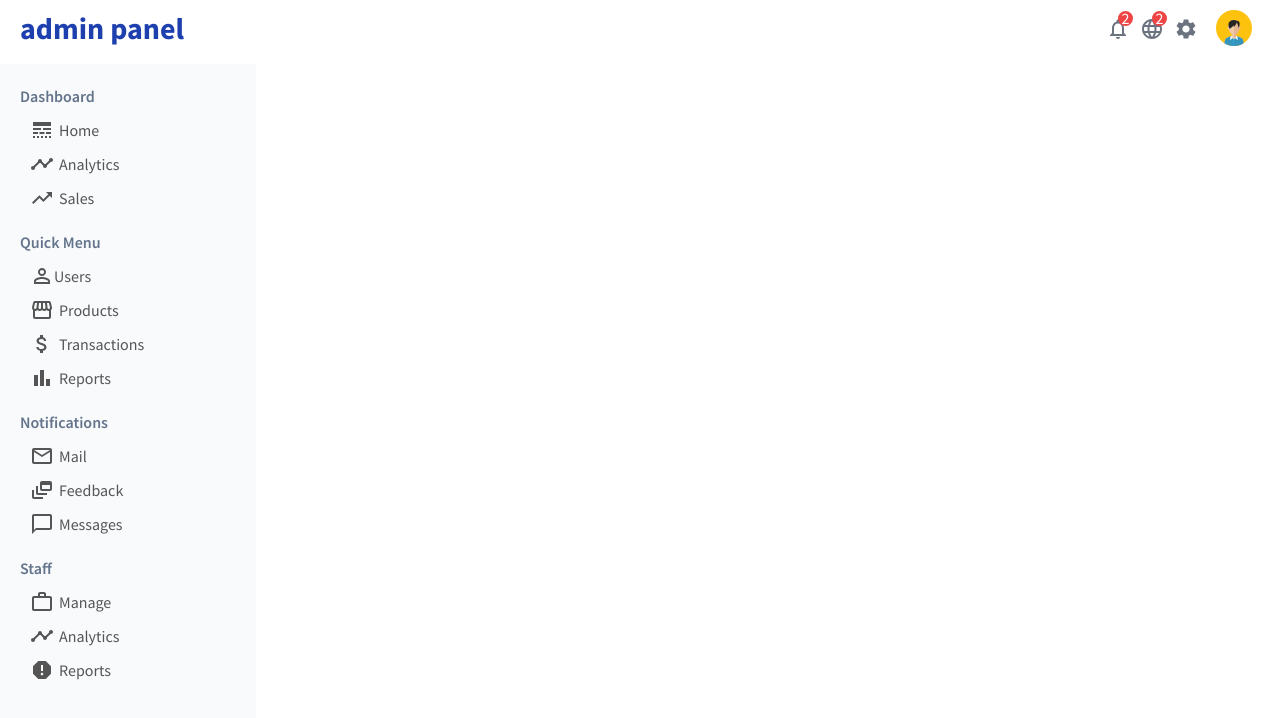
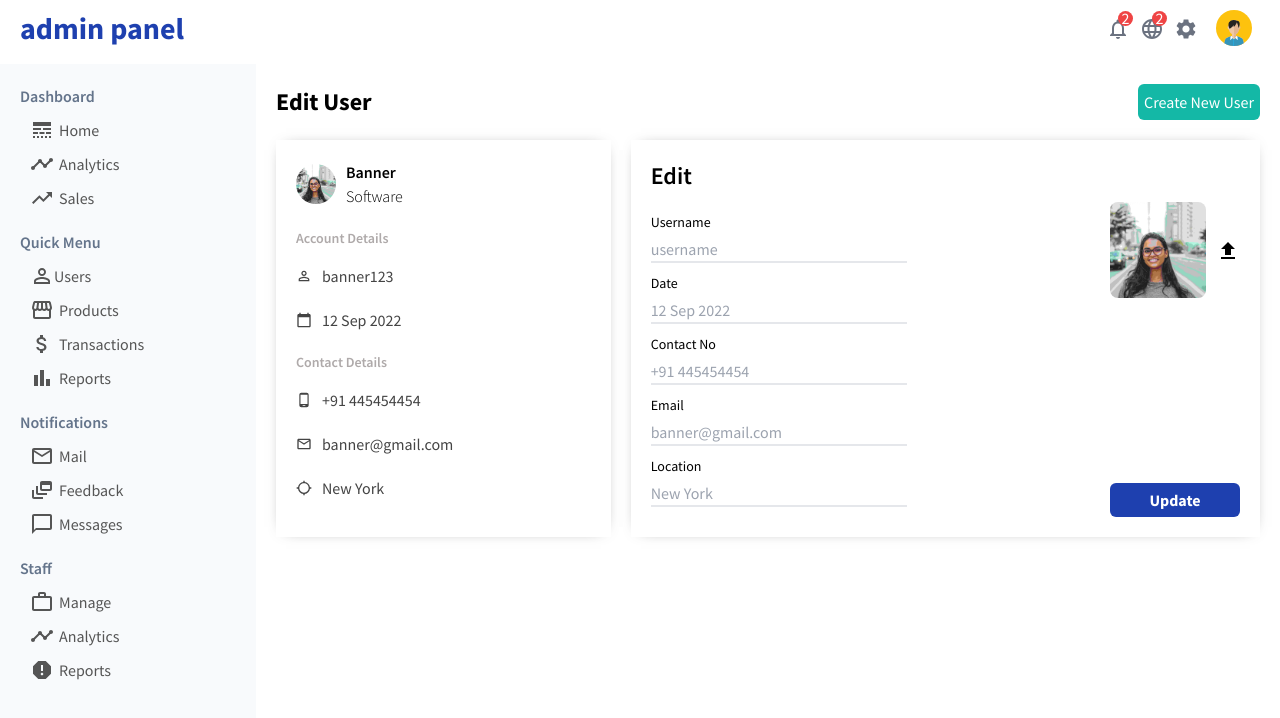
Before and after one commit to shubhamsarkar2587/admin-panel, a React (Create React App) app: page /user/1 in a window 1280 px wide. Shown: the top 718 px of the page. Built offline with nearby package versions, Linux system fonts and the light colour scheme.

Commit message:
Title: Added create new user page Dev: Shubham Date: 16 Nov 2022

```diff
--- a/src/App.jsx
+++ b/src/App.jsx
@@ -2,6 +2,9 @@ import { Routes, Route } from "react-router-dom";
 import Sidebar from "./components/sidebar/Sidebar"
 import Topbar from "./components/topbar/Topbar"
 import Home from "./pages/home/Home";
+import NewUser from "./pages/newUser/NewUser";
+import Products from "./pages/products/Products";
+import User from "./pages/user/User";
 import UserList from "./pages/userLIst/UserList";
 
 const App = () => {
@@ -16,6 +19,9 @@ const App = () => {
           <Routes>
             <Route path="/" element={<Home />}></Route>
             <Route path="/users" element={<UserList />}></Route>
+            <Route path="/user/:userId" element={<User />}></Route>
+            <Route path="/new-user" element={<NewUser />}></Route>
+            <Route path="/products" element={<Products />}></Route>
           </Routes>
         </div>
       </div>
--- a/src/assets/asset.js
+++ b/src/assets/asset.js
@@ -1,6 +1,7 @@
 import avatarLogin from "./svg/avatar.svg";
 
 import userImage from "./png/user_image.png"
+import userImage2 from "./png/user_image2.jpg"
 
 // all svg imports
 export const svgAssets = {
@@ -9,5 +10,6 @@ export const svgAssets = {
 
 // all png imports
 export const pngAssets = {
-    userImage
+    userImage,
+    userImage2
 }
--- a/src/components/dataTable/DataTable.jsx
+++ b/src/components/dataTable/DataTable.jsx
@@ -11,6 +11,7 @@ const Table = ({ columns, rows, pageSize}) => {
         rowsPerPageOptions={[5]}
         checkboxSelection
         disableSelectionOnClick
+        disableUnderline
       />
     </div>
   )
--- a/src/components/sidebar/Sidebar.jsx
+++ b/src/components/sidebar/Sidebar.jsx
@@ -16,11 +16,11 @@ const Sidebar = () => {
                 Home
               </li>
             </Link>
-            <li className="p-[5px] rounded-lg hover:bg-slate-100 flex items-center cursor-pointer">
+            <li className="p-[5px] rounded-lg  flex items-center">
               <Timeline className="mr-[5px]" />
               Analytics
             </li>
-            <li className="p-[5px] rounded-lg hover:bg-slate-100 flex items-center cursor-pointer">
+            <li className="p-[5px] rounded-lg  flex items-center">
               <TrendingUp className="mr-[5px]" />
               Sales
             </li>
@@ -36,17 +36,17 @@ const Sidebar = () => {
                 Users
               </li>
             </Link>
-            {/* <Link to="/products" className="link"> */}
+            <Link to="/products" className="link">
               <li className="p-[5px] rounded-lg hover:bg-slate-100 flex items-center cursor-pointer">
                 <Storefront className="mr-[5px]" />
                 Products
               </li>
-            {/* </Link> */}
-            <li className="p-[5px] rounded-lg hover:bg-slate-100 flex items-center cursor-pointer">
+            </Link>
+            <li className="p-[5px] rounded-lg flex items-center">
               <AttachMoney className="mr-[5px]" />
               Transactions
             </li>
-            <li className="p-[5px] rounded-lg hover:bg-slate-100 flex items-center cursor-pointer">
+            <li className="p-[5px] rounded-lg flex items-center">
               <BarChart className="mr-[5px]" />
               Reports
             </li>
@@ -56,15 +56,15 @@ const Sidebar = () => {
         <div className="mb-2.5">
           <h3 className="text-base text-slate-500 font-semibold">Notifications</h3>
           <ul className="p-[5px]">
-            <li className="p-[5px] rounded-lg hover:bg-slate-100 flex items-center cursor-pointer">
+            <li className="p-[5px] rounded-lg flex items-center">
               <MailOutline className="mr-[5px]" />
               Mail
             </li>
-            <li className="p-[5px] rounded-lg hover:bg-slate-100 flex items-center cursor-pointer">
+            <li className="p-[5px] rounded-lg flex items-center">
               <DynamicFeed className="mr-[5px]" />
               Feedback
             </li>
-            <li className="p-[5px] rounded-lg hover:bg-slate-100 flex items-center cursor-pointer">
+            <li className="p-[5px] rounded-lg flex items-center">
               <ChatBubbleOutline className="mr-[5px]" />
               Messages
             </li>
@@ -74,15 +74,15 @@ const Sidebar = () => {
         <div className="mb-2.5">
           <h3 className="text-base text-slate-500 font-semibold">Staff</h3>
           <ul className="p-[5px]">
-            <li className="p-[5px] rounded-lg hover:bg-slate-100 flex items-center cursor-pointer">
+            <li className="p-[5px] rounded-lg flex items-center">
               <WorkOutline className="mr-[5px]" />
               Manage
             </li>
-            <li className="p-[5px] rounded-lg hover:bg-slate-100 flex items-center cursor-pointer">
+            <li className="p-[5px] rounded-lg flex items-center">
               <Timeline className="mr-[5px]" />
               Analytics
             </li>
-            <li className="p-[5px] rounded-lg hover:bg-slate-100 flex items-center cursor-pointer">
+            <li className="p-[5px] rounded-lg flex items-center">
               <Report className="mr-[5px]" />
               Reports
             </li>
--- /dev/null
+++ b/src/pages/newUser/NewUser.jsx
@@ -0,0 +1,42 @@
+import "./newUser.css";
+
+const NewUser = () => {
+  return (
+    <div className="NewUser mx-5">
+      <h1 className="text-2xl	font-semibold mb-5">New User</h1>
+      <div className="mb-5">
+        <form className="flex flex-wrap">
+          <div className="w-[400px] flex flex-col my-2.5 mr-10">
+            <label className="mb-2.5 text-sm font-semibold text-gray-500">Username</label>
+            <input className="new_user_input focus:outline-none p-1 " type="text"/>
+          </div>
+          <div className="w-[400px] flex flex-col my-2.5 mr-10">
+            <label className="mb-2.5 text-sm font-semibold text-gray-500">FullName</label>
+            <input className="new_user_input focus:outline-none p-1" type="text"/>
+          </div>
+          <div className="w-[400px] flex flex-col my-2.5 mr-10">
+            <label className="mb-2.5 text-sm font-semibold text-gray-500" type="email">Email</label>
+            <input className="new_user_input focus:outline-none p-1" />
+          </div>
+          <div className="w-[400px] flex flex-col my-2.5 mr-10">
+            <label className="mb-2.5 text-sm font-semibold text-gray-500" type="password">Password</label>
+            <input className="new_user_input focus:outline-none p-1" />
+          </div>
+          <div className="w-[400px] flex flex-col my-2.5 mr-10">
+            <label className="mb-2.5 text-sm font-semibold text-gray-500" type="text">Phone no</label>
+            <input className="new_user_input focus:outline-none p-1" />
+          </div>
+          <div className="w-[400px] flex flex-col my-2.5 mr-10">
+            <label className="mb-2.5 text-sm font-semibold text-gray-500" type="text">Address</label>
+            <input className="new_user_input focus:outline-none p-1" />
+          </div>
+        </form>
+      </div>
+      <div className="">
+        <button className="px-5 py-1.5 rounded-md bg-blue-800 font-bold text-white">Create</button>
+      </div>
+    </div>
+  )
+}
+
+export default NewUser;
--- /dev/null
+++ b/src/pages/newUser/newUser.css
@@ -0,0 +1,4 @@
+.new_user_input {
+    border: 1px solid rgb(182, 182, 182);
+    border-radius: 5px;
+}
--- /dev/null
+++ b/src/pages/products/Products.jsx
@@ -0,0 +1,10 @@
+
+const Products = () => {
+  return (
+    <div className="products p-5">
+      Products
+    </div>
+  )
+}
+
+export default Products;
--- /dev/null
+++ b/src/pages/user/User.jsx
@@ -0,0 +1,97 @@
+import "./user.css";
+import { pngAssets } from "../../assets/asset"
+import { Link } from "react-router-dom";
+import { CalendarToday, LocationSearching, MailOutline, PermIdentity, PhoneAndroid, Upload } from "@mui/icons-material";
+
+const User = () => {
+  return (
+    <div className="user m-5">
+      <div className="flex items-center justify-between mb-5">
+        <h1 className="text-2xl font-bold	">Edit User</h1>
+        <Link to={"/new-user"}>
+          <button className="p-1.5 text-white text-base bg-teal-500 rounded-md cursor-pointer">Create New User</button>
+        </Link>
+      </div>
+
+      <div className="flex">
+        <div className="userShow mr-5 p-5">
+          <div className="flex items-center">
+            <img className="rounded-full h-10 w-10 object-cover mr-2.5" alt="" src={pngAssets.userImage2}></img>
+            <div className="flex flex-col">
+              <span className="font-semibold">Banner</span>
+              <span className="font-light">Software</span>
+            </div>
+          </div>
+
+          <div className="flex flex-col mt-2.5">
+            <span className="userAccount_Details text-sm font-semibold mt-2.5 mb-1.5">Account Details</span>
+            <div className="flex items-center my-2.5 text-[#444]">
+              <PermIdentity className="mr-2.5 userDetail_icon" />
+              <span>banner123</span>
+            </div>
+            <div className="flex items-center my-2.5 text-[#444]">
+              <CalendarToday className="mr-2.5 userDetail_icon" />
+              <span>12 Sep 2022</span>
+            </div>
+            <span className="userAccount_Details text-sm font-semibold mt-2.5 mb-1.5">Contact Details</span>
+            <div className="flex items-center my-2.5 text-[#444]">
+              <PhoneAndroid className="mr-2.5 userDetail_icon" />
+              <span>+91 445454454</span>
+            </div>
+            <div className="flex items-center my-2.5 text-[#444]">
+              <MailOutline className="mr-2.5 userDetail_icon" />
+              <span>banner@gmail.com</span>
+            </div>
+            <div className="flex items-center my-2.5 text-[#444]">
+              <LocationSearching className="mr-2.5 userDetail_icon" />
+              <span>New York</span>
+            </div>
+          </div>
+
+        </div>
+        <div className="userUpdate p-5">
+          <span className="text-2xl	font-semibold">Edit</span>
+          <form className="flex justify-between mt-2.5">
+
+            <div className="">
+              <div className="flex flex-col my-2.5">
+                <label className="mb-[5px] text-sm">Username</label>
+                <input className="w-64 border-b-2 focus:outline-none" type="text" placeholder="username"/>
+              </div>
+              <div className="flex flex-col my-2.5">
+                <label className="mb-[5px] text-sm">Date</label>
+                <input className="w-64 border-b-2 focus:outline-none" type="text" placeholder="12 Sep 2022"/>
+              </div>
+              <div className="flex flex-col my-2.5">
+                <label className="mb-[5px] text-sm">Contact No</label>
+                <input className="w-64 border-b-2 focus:outline-none" type="text" placeholder="+91 445454454"/>
+              </div>
+              <div className="flex flex-col my-2.5">
+                <label className="mb-[5px] text-sm">Email</label>
+                <input className="w-64 border-b-2 focus:outline-none" type="email" placeholder="banner@gmail.com"/>
+              </div>
+              <div className="flex flex-col my-2.5">
+                <label className="mb-[5px] text-sm">Location</label>
+                <input className="w-64 border-b-2 focus:outline-none" type="text" placeholder="New York"/>
+              </div>
+            </div>
+
+            <div className="flex flex-col justify-between">
+              <div className="flex items-center">
+                <img className="rounded-lg w-24 h-24 object-cover mr-2.5" alt="" src={pngAssets.userImage2}></img>
+                <label htmlFor="file">
+                  <Upload className="cursor-pointer" />
+                </label>
+                <input className="hidden" type="file" id="file" />
+              </div>
+              <button className="p-[5px] rounded-md bg-blue-800 font-bold text-white">Update</button>
+            </div>
+
+          </form>
+        </div>
+      </div>
+    </div>
+  )
+}
+
+export default User;
--- /dev/null
+++ b/src/pages/user/user.css
@@ -0,0 +1,22 @@
+.userShow, .userUpdate {
+  -webkit-box-shadow: 0px 0px 15px -10px rgba(0, 0, 0, 0.75);
+  box-shadow: 0px 0px 15px -10px rgba(0, 0, 0, 0.75);
+}
+
+.userShow {
+  flex: 1;
+}
+
+.userUpdate {
+  flex: 2;
+  -webkit-box-shadow: 0px 0px 15px -10px rgba(0, 0, 0, 0.75);
+  box-shadow: 0px 0px 15px -10px rgba(0, 0, 0, 0.75);
+}
+
+.userAccount_Details {
+  color: rgb(175, 170, 170);
+}
+
+.userDetail_icon {
+  font-size: 16px !important;
+}
```
Also changed, not shown: src/assets/png/user_image2.jpg (added).
